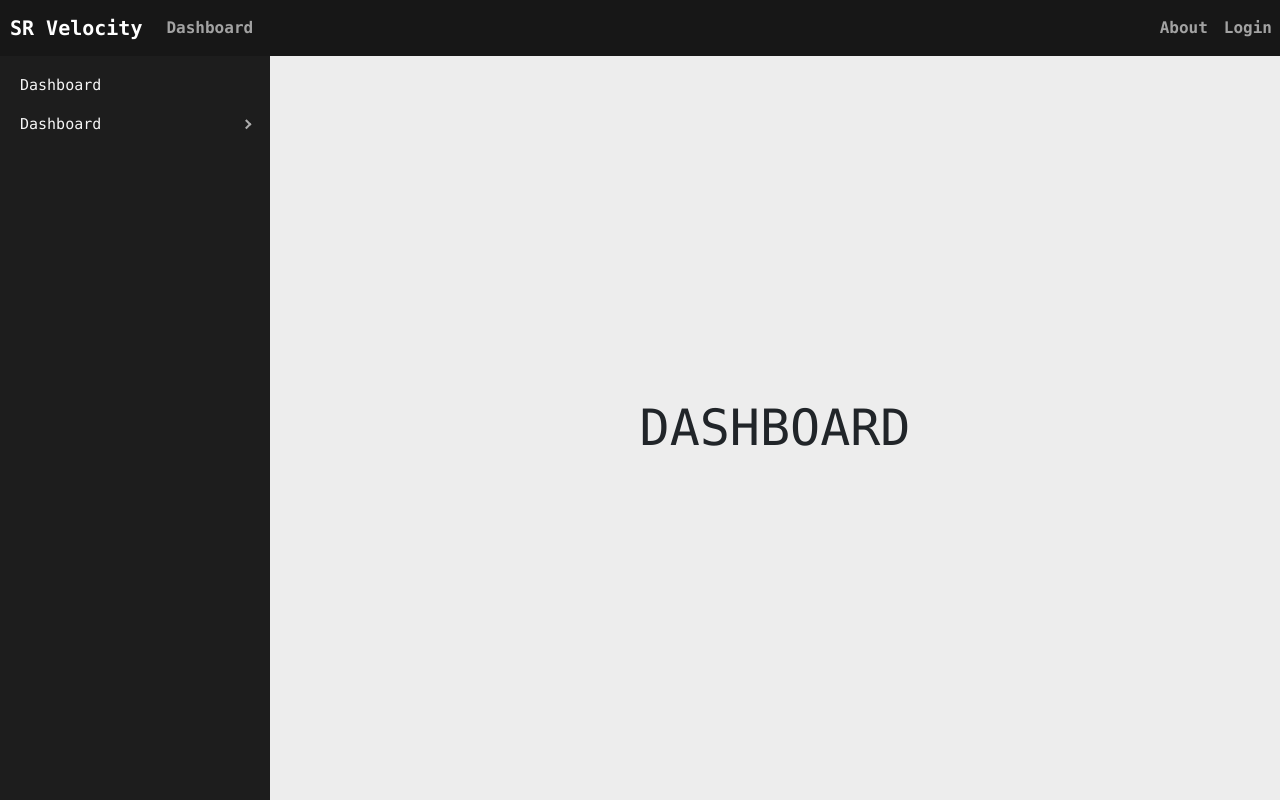
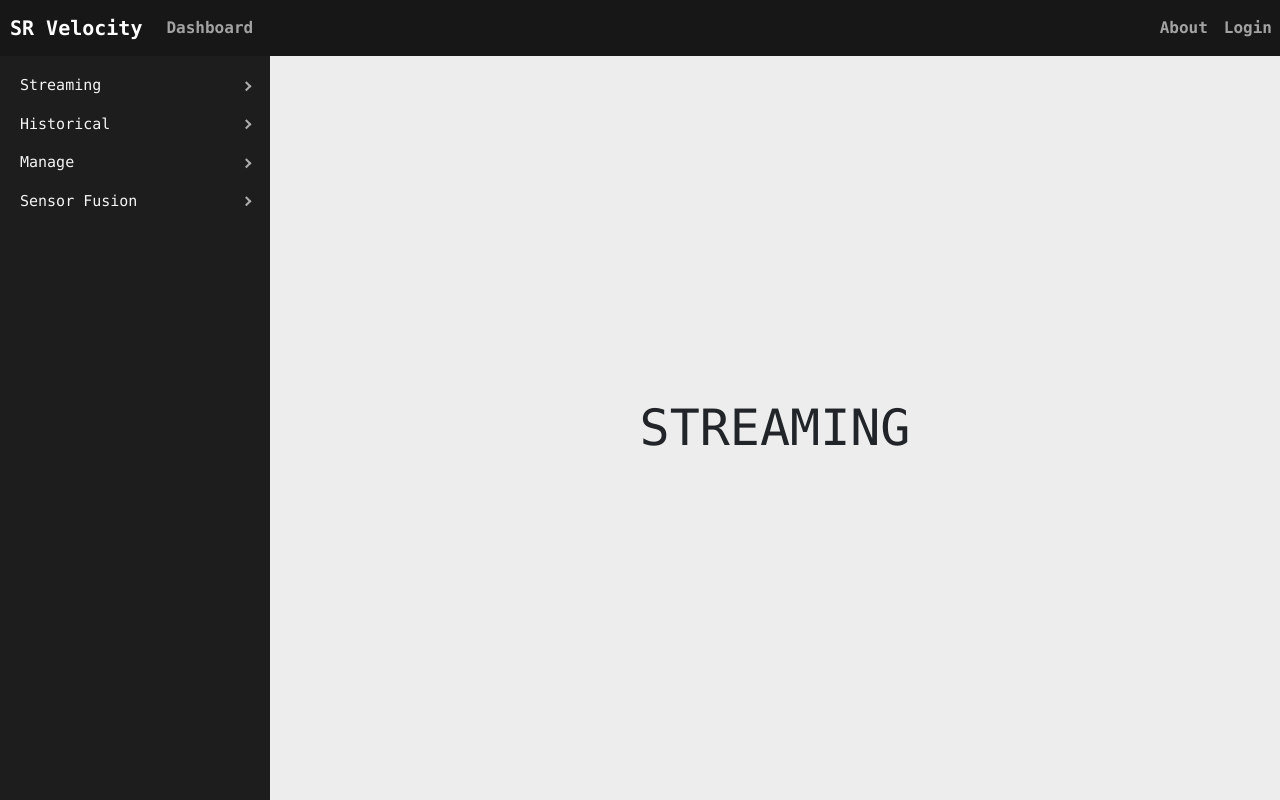
Before and after one commit to UCalgaryRacing/sr-velocity, a React (Create React App) app in the folder client/: page /dashboard in a window 1280 px wide. Built offline with nearby package versions, Linux system fonts and the light colour scheme.

Commit message:
Sub-Menus

```diff
--- a/client/src/pages/dashboard/dashboard.tsx
+++ b/client/src/pages/dashboard/dashboard.tsx
@@ -8,17 +8,36 @@ const Dashboard: React.FC = () => {
     <div id='dashboard'>
       <ProSidebar>
         <Menu iconShape="square">
-          <MenuItem>Dashboard</MenuItem>
-          <SubMenu title="Dashboard">
+
+          <SubMenu title="Streaming">
             <MenuItem onClick={() => {
               console.log("here")
-            }}>Streaming</MenuItem>
-            <MenuItem>Historical</MenuItem>
-            <MenuItem>Manage</MenuItem>
+            }}>A</MenuItem>
+            <MenuItem>B</MenuItem>
+            <MenuItem>C</MenuItem>
           </SubMenu>
+
+          <SubMenu title="Historical">
+            <MenuItem>A</MenuItem>
+            <MenuItem>B</MenuItem>
+            <MenuItem>C</MenuItem>
+          </SubMenu>
+
+          <SubMenu title="Manage">
+          <MenuItem>A</MenuItem>
+          <MenuItem>B</MenuItem>
+          <MenuItem>C</MenuItem>
+          </SubMenu>
+
+          <SubMenu title="Sensor Fusion">
+          <MenuItem>A</MenuItem>
+          <MenuItem>B</MenuItem>
+          <MenuItem>C</MenuItem>
+          </SubMenu>
+
         </Menu>
       </ProSidebar>
-      <div id='content'>DASHBOARD</div>
+      <div id='content'>STREAMING</div>
     </div>
   );
 };
```
